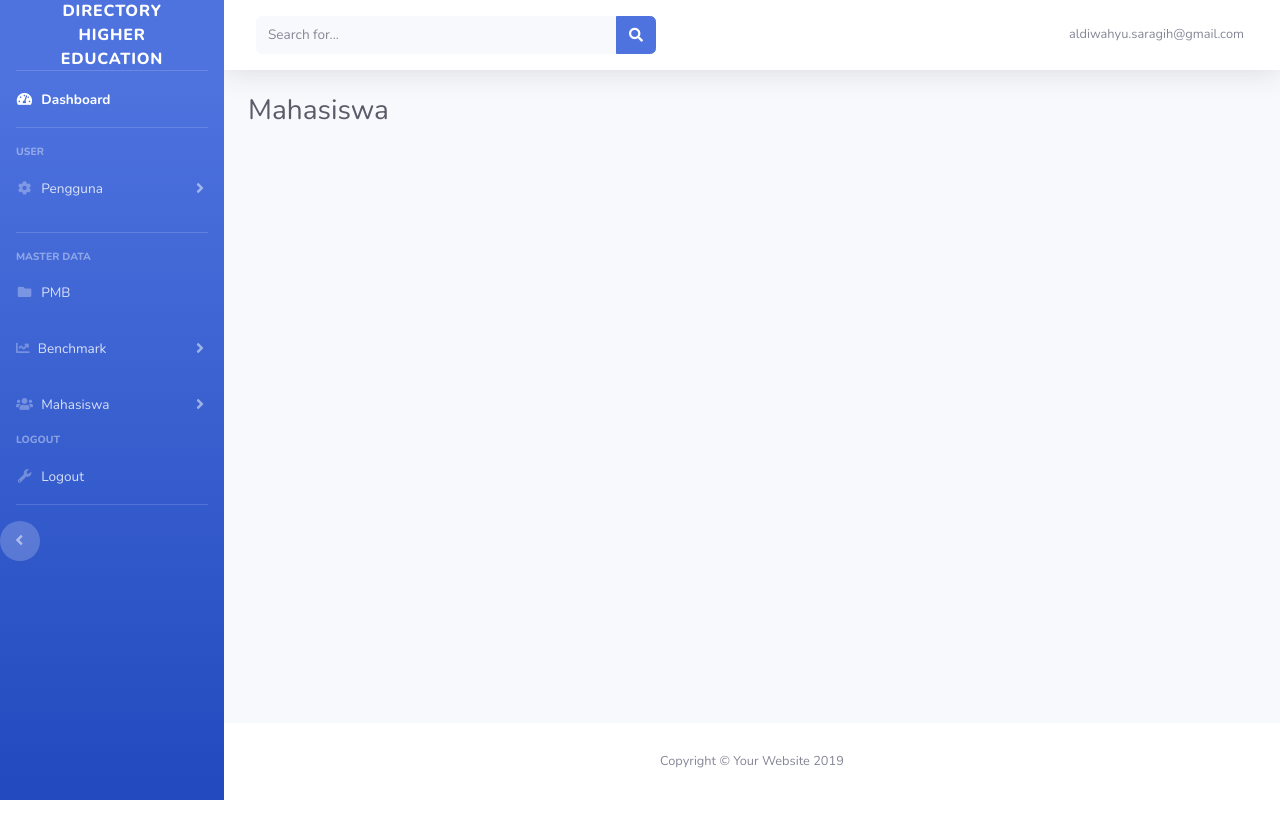
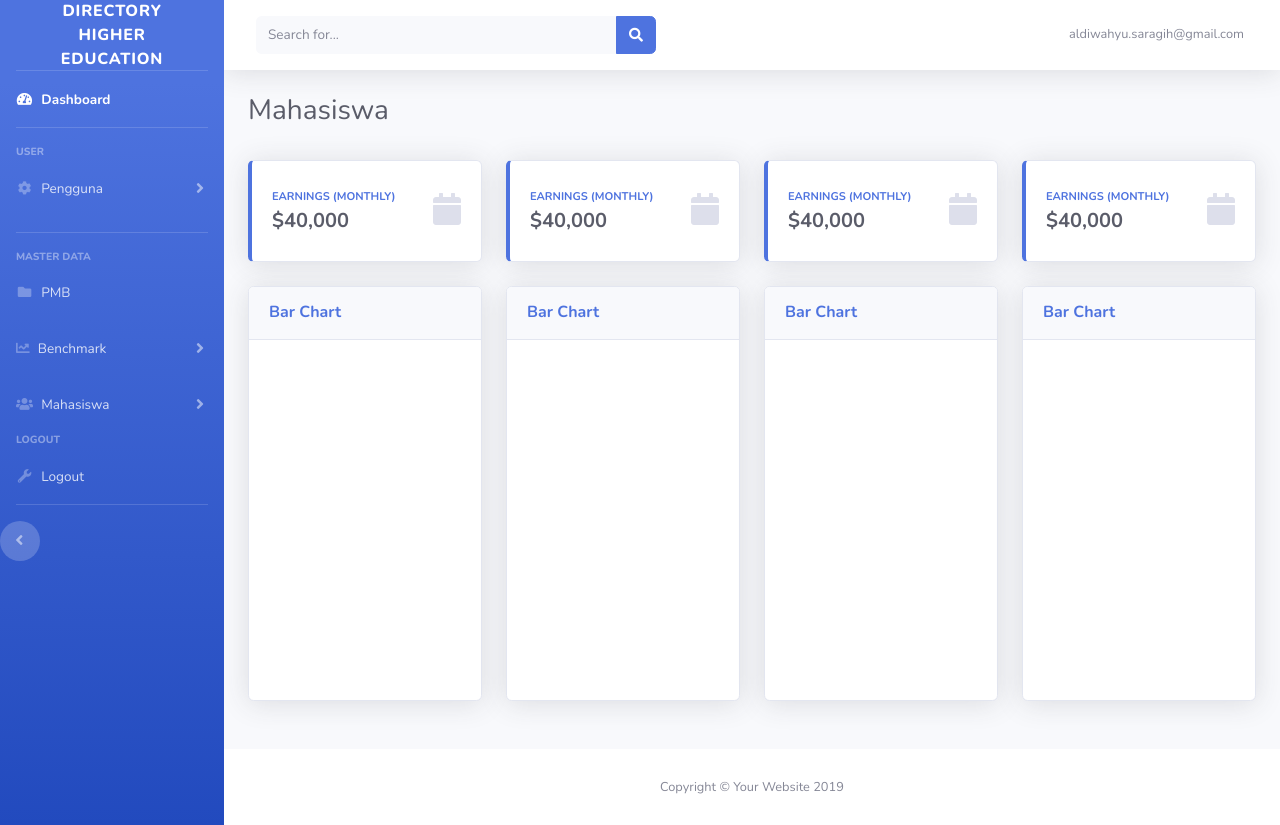
Before and after one commit to asengsaragih/YPT-Website, a PHP site: page /mahasiswa.php in a window 1280 px wide. Before the commit the page ends 800 px from the top, so only its background shows below. Run offline with PHP 8.4, Linux system fonts and the light colour scheme; a user stored in the database is signed in; data comes from the database, SQL or seed files in the repository.

Commit message:
update static mahasiswa page

```diff
--- a/mahasiswa.php
+++ b/mahasiswa.php
@@ -3,6 +3,131 @@ include ("main/side.php");
 $conn = conn();
 ?>
     <h1 class="h3 mb-2 text-gray-800">Mahasiswa <?php getLinkName(); ?></h1><br />
+
+    <div class="row">
+        <!-- Earnings (Monthly) Card Example -->
+        <div class="col-xl-3 col-md-6 mb-4">
+            <div class="card border-left-primary shadow h-100 py-2">
+                <div class="card-body">
+                    <div class="row no-gutters align-items-center">
+                        <div class="col mr-2">
+                            <div class="text-xs font-weight-bold text-primary text-uppercase mb-1">Earnings (Monthly)</div>
+                            <div class="h5 mb-0 font-weight-bold text-gray-800">$40,000</div>
+                        </div>
+                        <div class="col-auto">
+                            <i class="fas fa-calendar fa-2x text-gray-300"></i>
+                        </div>
+                    </div>
+                </div>
+            </div>
+        </div>
+
+        <!-- Earnings (Monthly) Card Example -->
+        <div class="col-xl-3 col-md-6 mb-4">
+            <div class="card border-left-primary shadow h-100 py-2">
+                <div class="card-body">
+                    <div class="row no-gutters align-items-center">
+                        <div class="col mr-2">
+                            <div class="text-xs font-weight-bold text-primary text-uppercase mb-1">Earnings (Monthly)</div>
+                            <div class="h5 mb-0 font-weight-bold text-gray-800">$40,000</div>
+                        </div>
+                        <div class="col-auto">
+                            <i class="fas fa-calendar fa-2x text-gray-300"></i>
+                        </div>
+                    </div>
+                </div>
+            </div>
+        </div>
+
+        <!-- Earnings (Monthly) Card Example -->
+        <div class="col-xl-3 col-md-6 mb-4">
+            <div class="card border-left-primary shadow h-100 py-2">
+                <div class="card-body">
+                    <div class="row no-gutters align-items-center">
+                        <div class="col mr-2">
+                            <div class="text-xs font-weight-bold text-primary text-uppercase mb-1">Earnings (Monthly)</div>
+                            <div class="h5 mb-0 font-weight-bold text-gray-800">$40,000</div>
+                        </div>
+                        <div class="col-auto">
+                            <i class="fas fa-calendar fa-2x text-gray-300"></i>
+                        </div>
+                    </div>
+                </div>
+            </div>
+        </div>
+
+        <!-- Earnings (Monthly) Card Example -->
+        <div class="col-xl-3 col-md-6 mb-4">
+            <div class="card border-left-primary shadow h-100 py-2">
+                <div class="card-body">
+                    <div class="row no-gutters align-items-center">
+                        <div class="col mr-2">
+                            <div class="text-xs font-weight-bold text-primary text-uppercase mb-1">Earnings (Monthly)</div>
+                            <div class="h5 mb-0 font-weight-bold text-gray-800">$40,000</div>
+                        </div>
+                        <div class="col-auto">
+                            <i class="fas fa-calendar fa-2x text-gray-300"></i>
+                        </div>
+                    </div>
+                </div>
+            </div>
+        </div>
+
+    </div>
+
+    <div class="row">
+        <div class="col-xl-3 col-md-6 mb-4">
+            <div class="card shadow mb-4">
+                <div class="card-header py-3">
+                    <h6 class="m-0 font-weight-bold text-primary">Bar Chart</h6>
+                </div>
+                <div class="card-body">
+                    <div class="chart-bar">
+                        <canvas id="myBarChart"></canvas>
+                    </div>
+                </div>
+            </div>
+        </div>
+
+        <div class="col-xl-3 col-md-6 mb-4">
+            <div class="card shadow mb-4">
+                <div class="card-header py-3">
+                    <h6 class="m-0 font-weight-bold text-primary">Bar Chart</h6>
+                </div>
+                <div class="card-body">
+                    <div class="chart-bar">
+                        <canvas id="myBarChart"></canvas>
+                    </div>
+                </div>
+            </div>
+        </div>
+
+        <div class="col-xl-3 col-md-6 mb-4">
+            <div class="card shadow mb-4">
+                <div class="card-header py-3">
+                    <h6 class="m-0 font-weight-bold text-primary">Bar Chart</h6>
+                </div>
+                <div class="card-body">
+                    <div class="chart-bar">
+                        <canvas id="myBarChart"></canvas>
+                    </div>
+                </div>
+            </div>
+        </div>
+
+        <div class="col-xl-3 col-md-6 mb-4">
+            <div class="card shadow mb-4">
+                <div class="card-header py-3">
+                    <h6 class="m-0 font-weight-bold text-primary">Bar Chart</h6>
+                </div>
+                <div class="card-body">
+                    <div class="chart-bar">
+                        <canvas id="myBarChart"></canvas>
+                    </div>
+                </div>
+            </div>
+        </div>
+    </div>
 
 <?php
 include ("main/footer.php");
```
